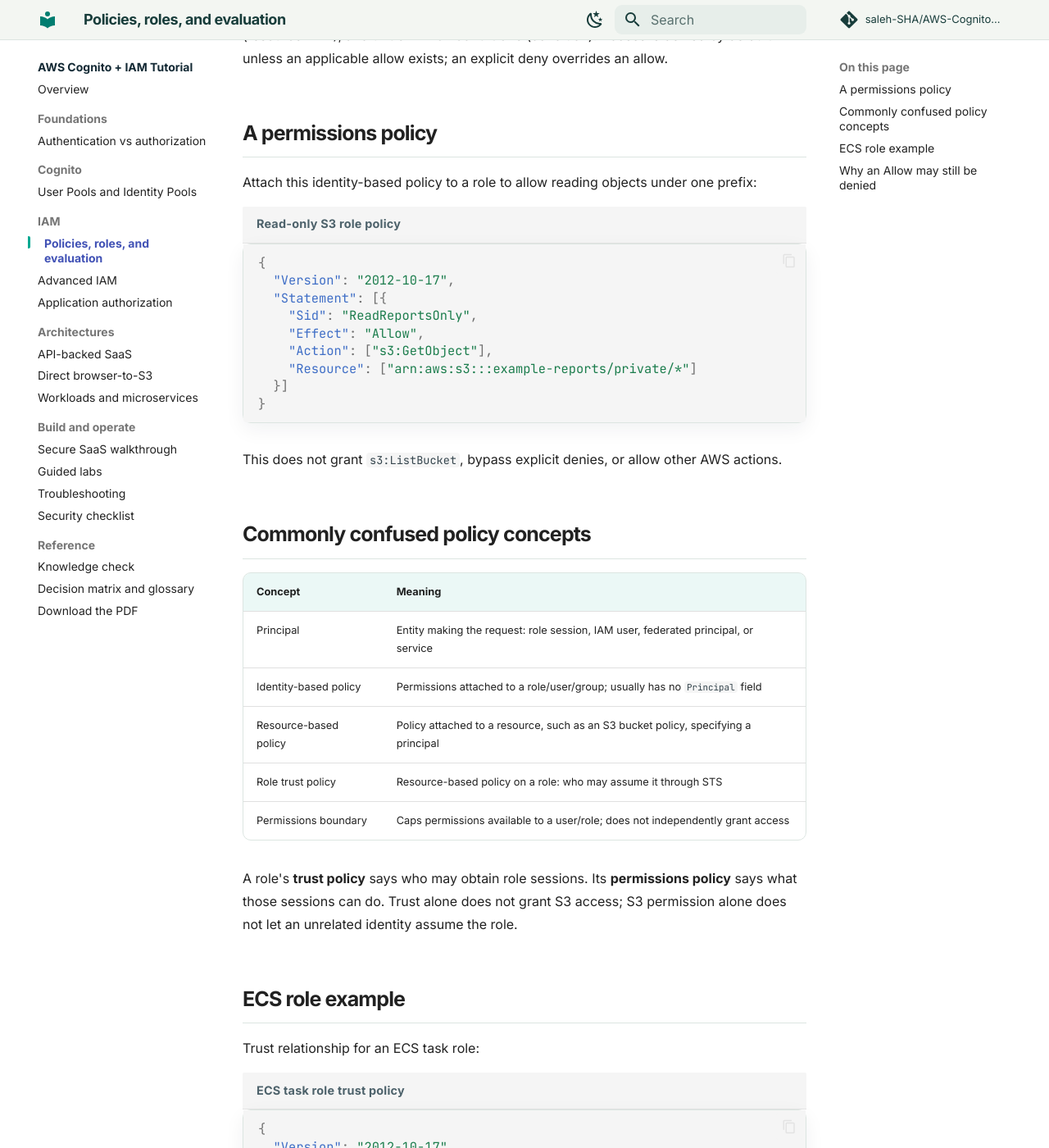
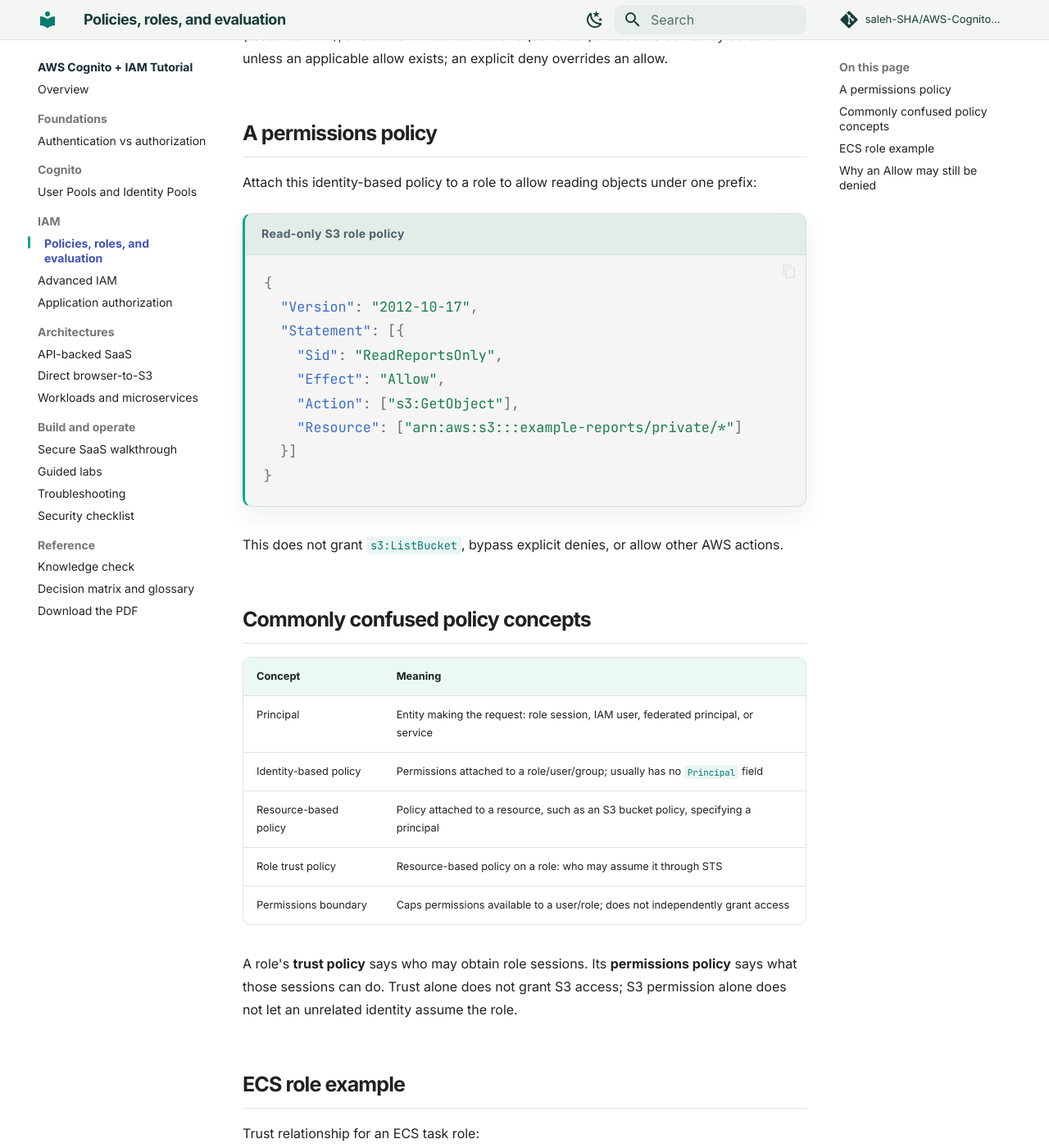
Before and after one commit to saleh-SHA/AWS-Cognito-IAM-Tutorial, an MkDocs documentation site: the page built from docs/iam.md, in a window 1280 px wide and 1400 px high, scrolled down 192 px. Shown: the whole window at 82% size. Built offline with MkDocs 1.6.1 and Material for MkDocs 9.7.7, drawn with Linux system fonts in a browser that asks for light colours; comment, search, counter and statistics services are not loaded.

Commit message:
Improve code block typography and layout

```diff
--- a/docs/stylesheets/extra-v3.css
+++ b/docs/stylesheets/extra-v3.css
@@ -9,6 +9,10 @@
   --amber: #f0b65e;
   --night: #0c2029;
   --night-raised: #122d38;
+  --code-bg: #f0f4f1;
+  --code-head: #e4ece7;
+  --code-line: #d2ded8;
+  --code-text: #20343b;
   --md-primary-fg-color: #0c2029;
   --md-primary-fg-color--light: #173744;
   --md-primary-fg-color--dark: #08171e;
@@ -25,6 +29,10 @@
   --paper: #10242d;
   --paper-raised: #162f39;
   --line: #29434b;
+  --code-bg: #0b1d25;
+  --code-head: #142b34;
+  --code-line: #2a4650;
+  --code-text: #e3eeeb;
   --md-primary-fg-color: #08171e;
   --md-primary-fg-color--light: #173744;
   --md-primary-fg-color--dark: #061117;
@@ -53,12 +61,17 @@ html body .md-search__input::placeholder { color: #58706e !important; }
 .md-typeset h1 { color: var(--ink); font-weight: 750; letter-spacing: -.045em; }
 .md-typeset h2 { margin-top: 2.4em; padding-bottom: .45em; border-bottom: 1px solid var(--line); font-weight: 700; letter-spacing: -.035em; }
 .md-typeset h3 { letter-spacing: -.025em; }
-.md-typeset code { border-radius: 4px; }
-.md-typeset pre > code { font-size: .77rem; }
+.md-typeset code { border-radius: 4px; font-family: "JetBrains Mono", "SFMono-Regular", Consolas, monospace; font-variant-ligatures: none; }
+.md-typeset :not(pre) > code { padding: .14em .36em; color: var(--teal-deep); background: rgba(0, 125, 112, .08); }
+.md-typeset pre > code { font-size: .84rem; line-height: 1.75; }
 .md-typeset a { text-decoration-color: color-mix(in srgb, var(--md-typeset-a-color) 45%, transparent); text-underline-offset: .16em; text-decoration-thickness: .07em; }
 .md-typeset a:hover { text-decoration-color: currentColor; }
-.md-typeset pre { margin: 1rem 0 1.5rem; border: 1px solid var(--line); border-radius: 10px; box-shadow: 0 8px 24px rgba(15, 40, 43, .06); }
-.md-typeset .highlight .filename { color: var(--ink-soft); font-size: .72rem; font-weight: 650; letter-spacing: .015em; }
+.md-typeset pre { margin: 1rem 0 1.5rem; border: 1px solid var(--code-line); border-radius: 10px; background: var(--code-bg); box-shadow: 0 8px 24px rgba(15, 40, 43, .06); }
+.md-typeset .highlight { position: relative; margin: 1.2rem 0 1.6rem; overflow: hidden; border: 1px solid var(--code-line); border-left: 3px solid var(--teal); border-radius: 11px; background: var(--code-bg); box-shadow: 0 10px 28px rgba(15, 40, 43, .07); }
+.md-typeset .highlight pre { margin: 0; border: 0; border-radius: 0; background: transparent; box-shadow: none; }
+.md-typeset .highlight pre > code { display: block; padding: 1rem 1.15rem 1.1rem; color: var(--code-text); font-size: .84rem; font-weight: 400; line-height: 1.75; tab-size: 4; }
+.md-typeset .highlight .filename { display: block; margin: 0; padding: .62rem 1rem; border-bottom: 1px solid var(--code-line); color: var(--ink-soft); background: var(--code-head); font-size: .7rem; font-weight: 700; letter-spacing: .025em; }
+.md-typeset .highlight .md-clipboard { top: .45rem; right: .55rem; color: var(--ink-soft); }
 .md-typeset table:not([class]) { border: 1px solid var(--line); border-radius: 10px; overflow: hidden; display: table; }
 .md-typeset table:not([class]) th { background: rgba(0,168,145,.08); }
 .md-typeset table:not([class]) tr:hover { background: rgba(0,168,145,.035); }
```
